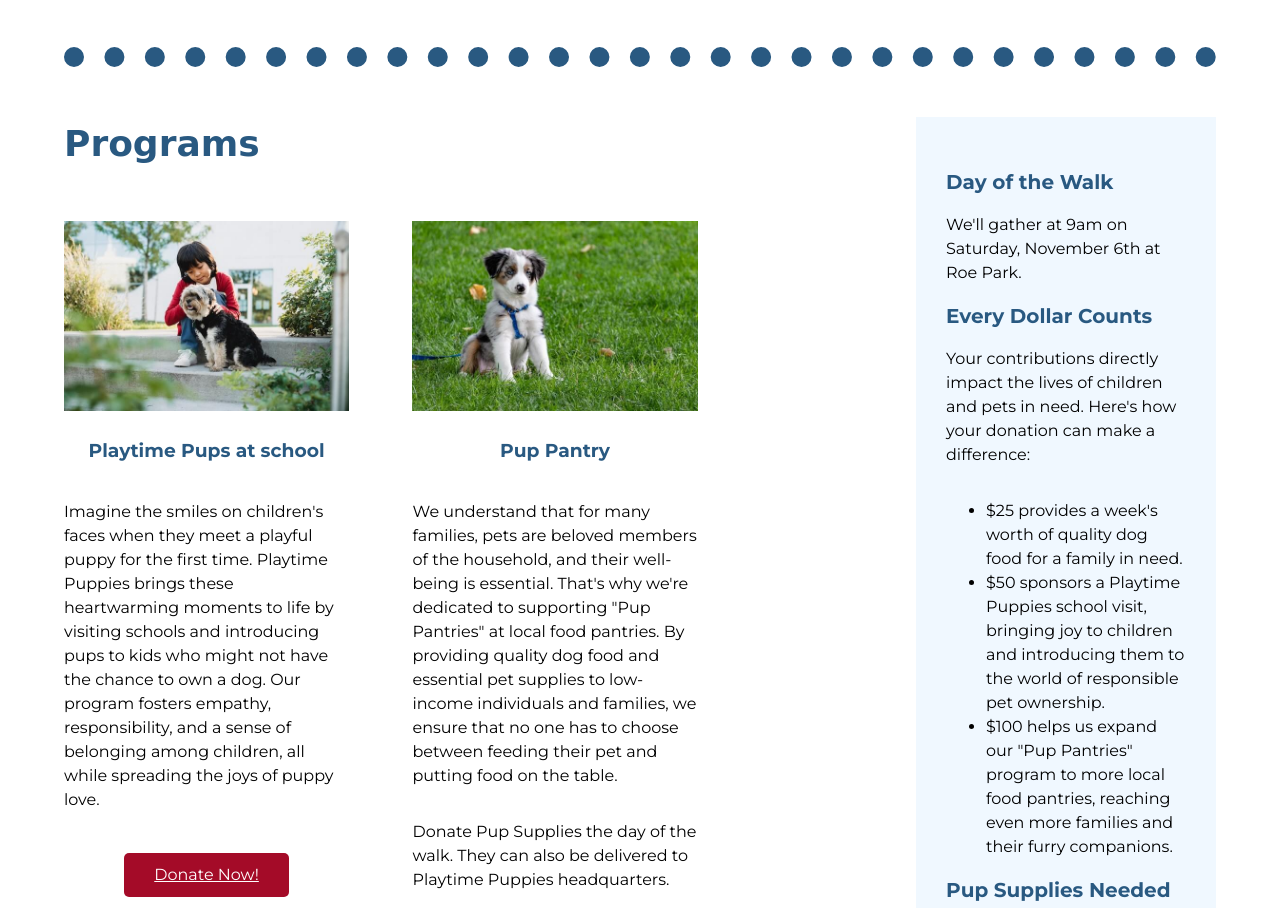
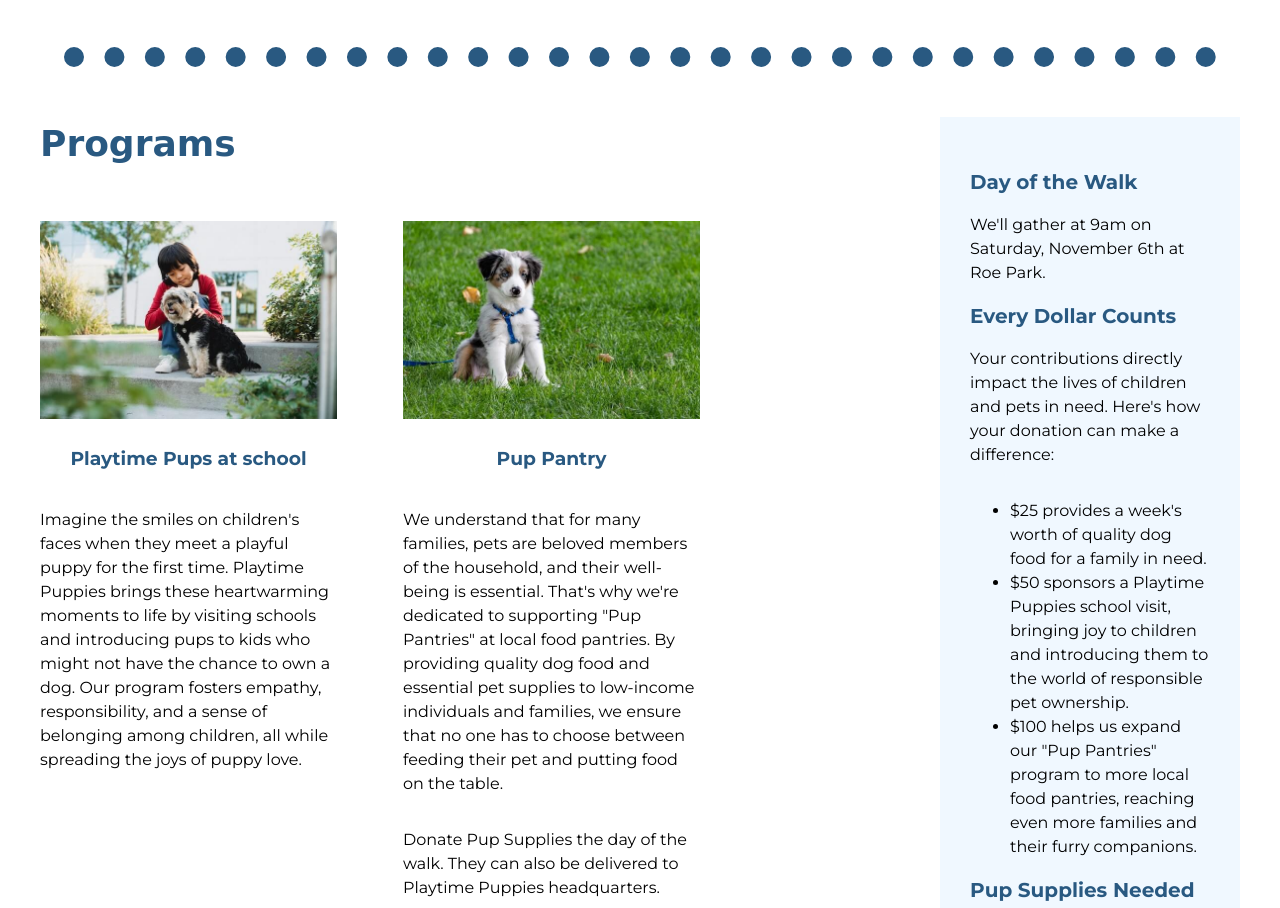
Before and after one commit to kellyk907/puppy-walk, a plain HTML site: page index.html in a window 1280 px wide. Shown: the part 797-1705 px from the top of the page. Drawn offline with Linux system fonts and the light colour scheme; a web font is replaced by a local one.

Commit message:
flexbox changes

```diff
--- a/css/main.css
+++ b/css/main.css
@@ -51,6 +51,7 @@ header .donate-link {
   background: #a40b28;
   padding: 10px 30px;
   color: white;
+  align-self: flex-end;
   /* add align-self; flex-end; to overwrite align-items: center; from the parent container */
   border-radius: 5px;
 }
@@ -97,6 +98,7 @@ main .content-wrapper {
   justify-content: center;
   flex-flow: row wrap;
   padding: 50px 0;
+  flex-grow: 1;
 }
 
 .main-content-wrapper {
@@ -215,7 +217,9 @@ footer img {
   }
 
   aside {
-    width: 300px;
+   /* width: 300px;*/
+   flex:0 0 300px;
+   align-self: flex-start;
     /* Add flex: 0 0 300px; so that the sidebar doesn't shrink below the optimum width of 300px. */
     /* Add align-self: flex-start; to overwrite the default align-items' value of stretch. */
   }
@@ -234,11 +238,13 @@ footer img {
 
   .about-text {
     width: 50%;
+    order: 1;
     /* Change the placement of the text by adding order: 1; */
   }
 
   .about-image {
     width: 50%;
+    order 2;
     /* Change the placement of the image by adding order: 2; */
   }
 
@@ -263,5 +269,6 @@ footer img {
 
   .program p {
     /* Add flex-grow: 1; so that the extra space within the card is below the paragraph instead of below the link. */
+  flex-grow: 1;
   }
 }
```
